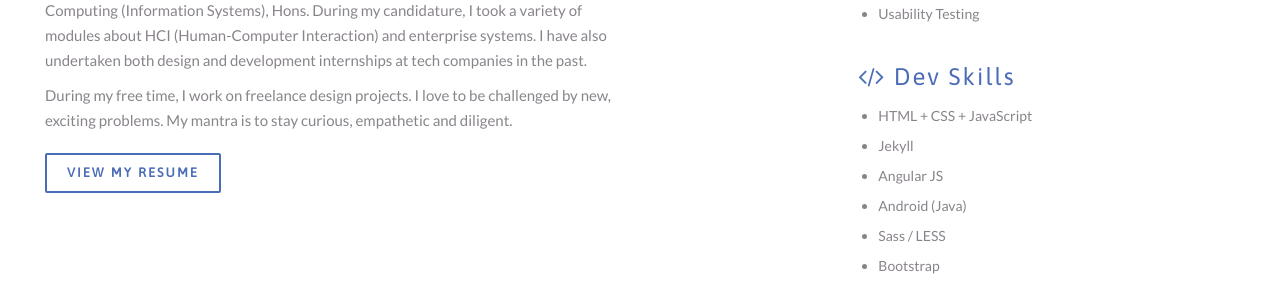
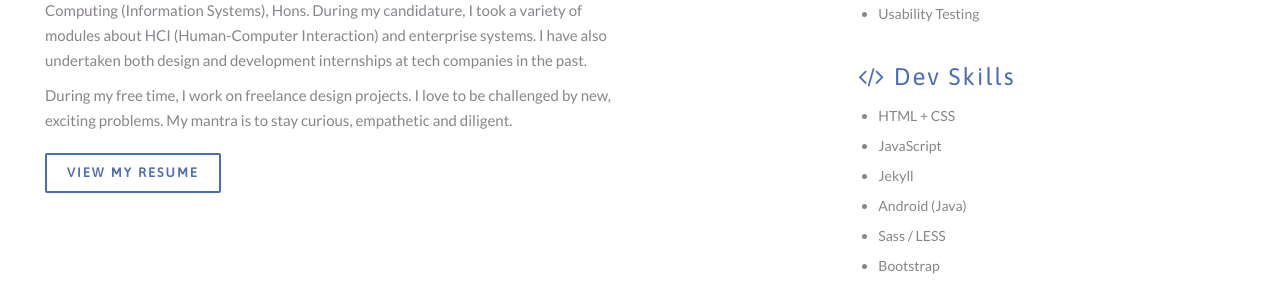
Before and after one commit to yzixuan/yzixuan.github.io, a Jekyll site: the page built from index.html, in a window 1280 px wide and 900 px high, scrolled down 1004 px. Shown: the part 153-453 px from the top of the window. Built offline with Jekyll 4.4.1, drawn with Linux system fonts in a browser that asks for light colours; nearby versions of some CDN libraries.

Commit message:
minor changes to skills section

```diff
--- a/_includes/about.html
+++ b/_includes/about.html
@@ -13,7 +13,7 @@
 
           <p>During my free time, I work on freelance design projects. I love to be challenged by new, exciting problems. My mantra is to stay curious, empathetic and diligent.</p>
 
-          <a class="btn color" href="https://presumi.s3.amazonaws.com/a7d81d66-9849-40a9-9c3c-33fa8687aed3_YapZiXuan.pdf.pdf">VIEW MY RESUME</a>
+          <a class="btn color" href="{{ "YapZiXuan.pdf" | prepend: site.baseurl }}">VIEW MY RESUME</a>
 
         </div>
       </div>
@@ -31,9 +31,9 @@
           <h3><i class="fa fa-code"></i> Dev Skills</h3>
 
           <ul class="skill-list padding-bottom">
-            <li>HTML + CSS + JavaScript</li>
+            <li>HTML + CSS</li>
+            <li>JavaScript</li>
             <li>Jekyll</li>
-            <li>Angular JS</li>
             <li>Android (Java)</li>
             <li>Sass / LESS</li>
             <li>Bootstrap</li>
```
